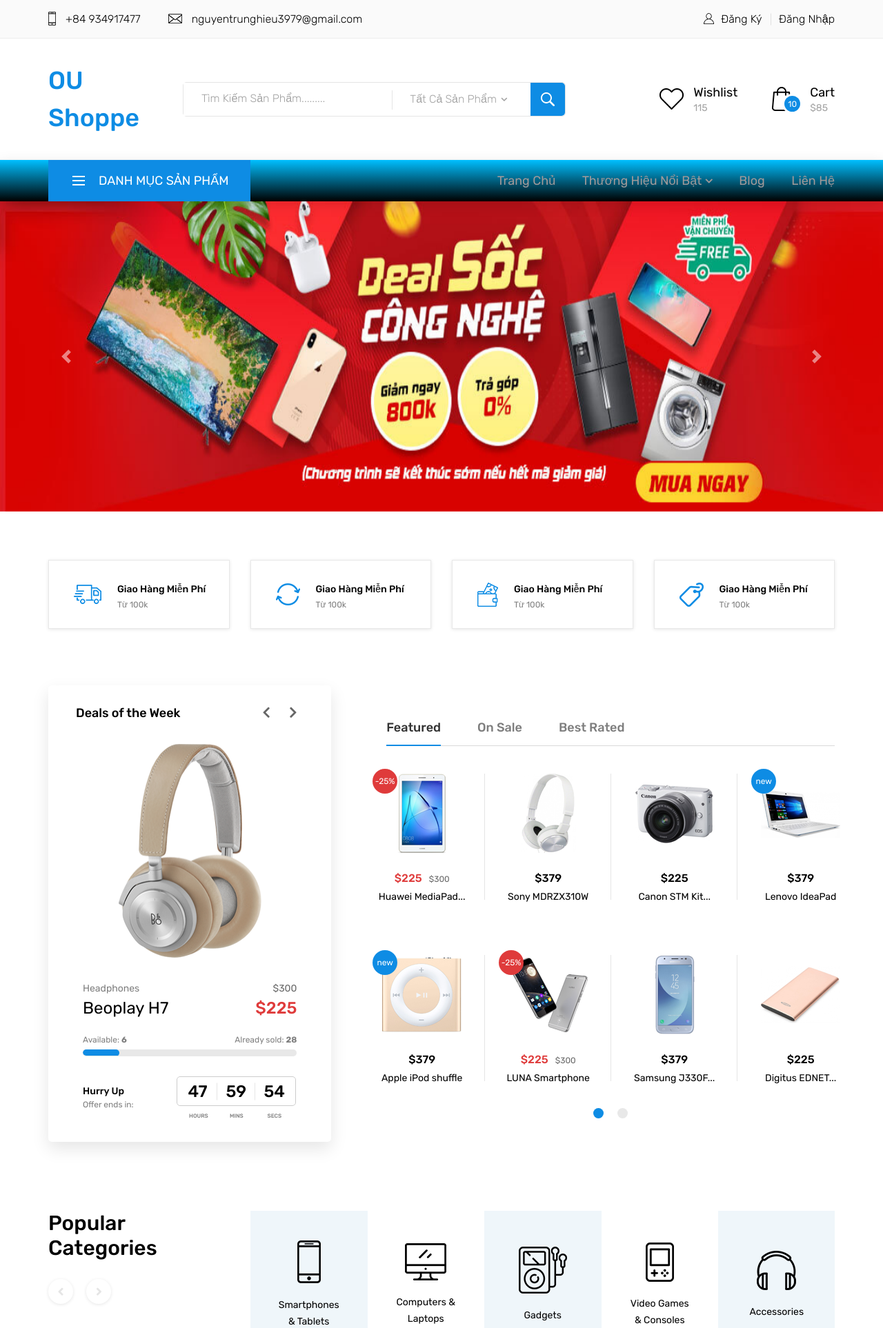
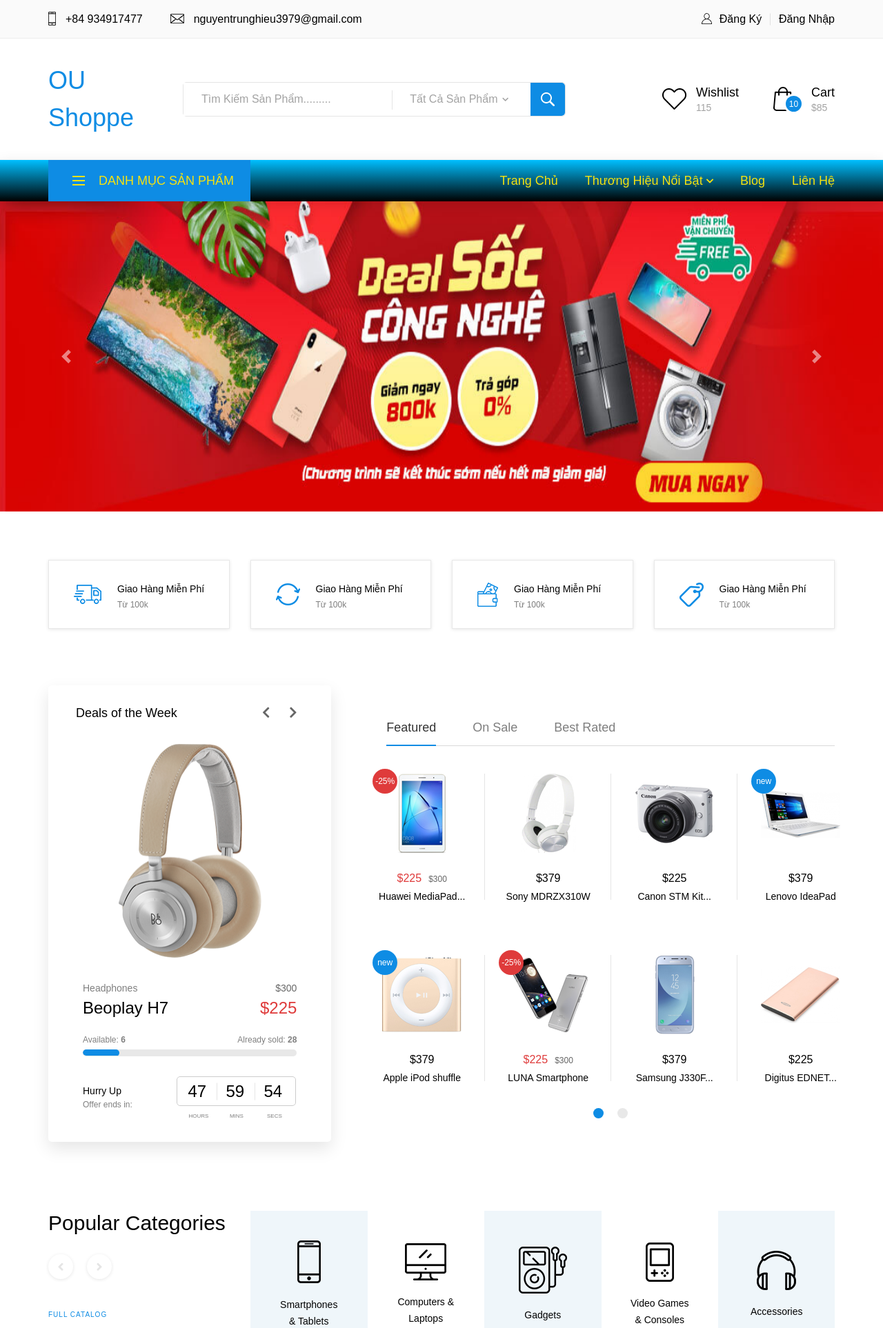
Before and after one commit to TrungHieuIT/Shoppingsite1, a Django app: page / in a window 1280 px wide. Shown: the top 1926 px of the page at 69% size. Run offline with Django 3.2, Linux system fonts and the light colour scheme; some libraries are stand-ins or nearby versions.

Commit message:
update category VS3

```diff
--- a/static/homepage/styles/main_styles.css
+++ b/static/homepage/styles/main_styles.css
@@ -344,15 +344,18 @@
 }
 .standard_dropdown li
 {
+
 	display: inline-block;
 	position: relative;
 	height: 56px;
+
 }
 .standard_dropdown li li
 {
 	display: block;
 	width: 100%;
 }
+
 .standard_dropdown li li a
 {
 	display: block;
@@ -386,7 +389,8 @@
 }
 .standard_dropdown li a:hover
 {
-	color: #0e8ce4;
+	color: #e40e20;
+
 }
 .standard_dropdown li a i
 {
@@ -419,14 +423,26 @@
 .standard_dropdown li:hover > ul
 {
 	top: 100%;
+	width: 200px;
+	text-align: center;
 	visibility: visible;
 	opacity: 1;
 }
+.standard_dropdown li a:hover > ul
+{
+	color: #db5246;
+	background: #606264;
+}
+.standard_dropdown li a:hover > ul > li{
+	color: #db5246;
+	background: #606264;
+}
 .standard_dropdown ul ul
 {
 	left: 100%;
 	top: 0 !important;
 }
+
 .top_bar_user
 {
 	display: inline-block;
@@ -882,7 +898,7 @@
 	left: 0;
 	width: 100%;
 	height: 2px;
-	background: #FFFFFF;
+	background: #f5e211;
 }
 .cat_burger span:nth-child(2)
 {
@@ -896,7 +912,7 @@
 {
 	font-size: 18px;
 	font-weight: 400;
-	color: #FFFFFF;
+	color: #f5e211;
 	text-transform: uppercase;
 	margin-left: 20px;
 }
@@ -1002,7 +1018,7 @@
 {
 	font-size: 18px;
 	font-weight: 400;
-	color: #a19a9a;
+	color: #f5e211;
 	line-height: 60px;
 }
 .main_nav_dropdown li li
--- a/static/homepage/styles/navar.css
+++ b/static/homepage/styles/navar.css
@@ -1,15 +1,290 @@
+*{
+    font-family: sans-serif;
+}
+
 .page_menu{
     margin-top: -1px;
 }
 .main_nav{
     background: linear-gradient(DeepSkyBlue, Black);
 }
-.cat_menu_container ul {
-    display: none;
-}
-.cat_menu_container ul li:hover{
-    display: block;
-}
 .hassubs ul li{
    background-color: navy;
 }
+.standard_dropdown li
+{
+
+	display: inline-block;
+	position: relative;
+	height: 56px;
+
+}
+.standard_dropdown li li
+{
+	display: block;
+	width: 100%;
+}
+
+.standard_dropdown li li a
+{
+	display: block;
+	width: 100%;
+	border-bottom: solid 1px #f2f2f2;
+	font-size: 16px;
+}
+.standard_dropdown li:last-child a
+{
+	border-bottom: none;
+}
+.standard_dropdown li.hassubs > a i
+{
+	display: inline-block;
+	margin-left: 5px;
+}
+.standard_dropdown li a
+{
+	display: block;
+	position: relative;
+	font-size: 16px;
+	font-weight: 300;
+	color: #000000;
+	line-height: 56px;
+	white-space: nowrap;
+	-webkit-transition: all 200ms ease;
+	-moz-transition: all 200ms ease;
+	-ms-transition: all 200ms ease;
+	-o-transition: all 200ms ease;
+	transition: all 200ms ease;
+}
+.standard_dropdown li a:hover
+{
+	color: #e40e20;
+
+}
+.standard_dropdown li a i
+{
+	display: none;
+	-webkit-transform: translateY(-1px);
+	-moz-transform: translateY(-1px);
+	-ms-transform: translateY(-1px);
+	-o-transform: translateY(-1px);
+	transform: translateY(-1px);
+	font-size: 12px;
+}
+.standard_dropdown li ul
+{
+	display: block;
+	position: absolute;
+	top: 120%;
+	left: 0;
+	width: auto;
+	visibility: hidden;
+	opacity: 0;
+	background: #FFFFFF;
+	box-shadow: 0px 10px 25px rgba(0,0,0,0.1);
+	-webkit-transition: opacity 0.3s ease;
+	-moz-transition: opacity 0.3s ease;
+	-ms-transition: opacity 0.3s ease;
+	-o-transition: opacity 0.3s ease;
+	transition: all 0.3s ease;
+	z-index: 1;
+}
+.standard_dropdown li:hover > ul
+{
+	top: 100%;
+	width: 200px;
+	text-align: center;
+	visibility: visible;
+	opacity: 1;
+}
+.standard_dropdown li a:hover > ul
+{
+	color: #db5246;
+	background: #606264;
+}
+.standard_dropdown li a:hover > ul > li{
+	color: #db5246;
+	background: #606264;
+}
+.standard_dropdown ul ul
+{
+	left: 100%;
+	top: 0 !important;
+}
+.main_nav_dropdown li
+{
+	margin-right: 35px;
+}
+.main_nav_dropdown li:last-child
+{
+	margin-right: 0px;
+}
+.main_nav_dropdown li a
+{
+	font-size: 18px;
+	font-weight: 400;
+	color: #f5e211;
+	line-height: 60px;
+}
+.main_nav_dropdown li li
+{
+	padding-left: 15px;
+	padding-right: 15px;
+	margin-right: 0px;
+}
+
+
+.cat_menu_container
+{
+    width: 293px;
+    text-align: center;
+	height: 100%;
+	background: #0e8ce4;
+	padding-left: 35px;
+	cursor: pointer;
+	z-index: 1;
+}
+
+.cat_menu_title
+{
+	height: 100%;
+}
+.cat_burger
+{
+	width: 18px;
+	height: 14px;
+}
+.cat_burger span
+{
+	display: block;
+	position: absolute;
+	left: 0;
+	width: 100%;
+	height: 2px;
+	background: #f5e211;
+}
+.cat_burger span:nth-child(2)
+{
+	top: 6px;
+}
+.cat_burger span:nth-child(3)
+{
+	top: 12px;
+}
+.cat_menu_text
+{
+	font-size: 18px;
+	font-weight: 400;
+	color: #f5e211;
+	text-transform: uppercase;
+	margin-left: 20px;
+}
+.cat_menu_container ul
+{
+	display: block;
+	position: absolute;
+	top: 100%;
+	left: 0;
+	/*visibility: hidden;
+	opacity: 0;*/
+	min-width: 100%;
+	background: #FFFFFF;
+	box-shadow: 0px 10px 25px rgba(0,0,0,0.1);
+	-webkit-transition: opacity 0.3s ease;
+    -moz-transition: opacity 0.3s ease;
+    -ms-transition: opacity 0.3s ease;
+    -o-transition: opacity 0.3s ease;
+    transition: all 0.3s ease;
+}
+.cat_menu_container > ul
+{
+	padding-top: 0;
+}
+.cat_menu_container:hover .cat_menu
+{
+	visibility: visible;
+	opacity: 1;
+}
+.cat_menu_container ul{
+    display: none;
+}
+.cat_menu_container li:hover{
+    background: linear-gradient(DeepSkyBlue, Black);
+}
+
+.cat_menu_container:hover .cat_menu{
+    display: block;
+}
+.cat_menu_container li a:hover{
+    color: #e40e20;
+}
+.cat_menu li
+{
+	position: relative;
+	width: auto;
+	height: 46px;
+	border-bottom: solid 1px #f2f2f2;
+	padding-left: 35px;
+	padding-right: 30px;
+	white-space: nowrap;
+}
+.danhmuc li:hover .cat_menu{
+    display: block;
+}
+
+
+
+.cat_menu li.hassubs > a i
+{
+	display: block;
+}
+.cat_menu li a
+{
+	display: block;
+	position: relative;
+	font-size: 16px;
+	font-weight: 300;
+	color: #000000;
+	line-height: 46px;
+	-webkit-transition: all 200ms ease;
+	-moz-transition: all 200ms ease;
+	-ms-transition: all 200ms ease;
+	-o-transition: all 200ms ease;
+	transition: all 200ms ease;
+}
+.cat_menu li a:hover
+{
+	color: #0e8ce4;
+}
+.cat_menu li a i
+{
+	display: none;
+	position: absolute;
+	top: 50%;
+	-webkit-transform: translateY(-50%);
+	-moz-transform: translateY(-50%);
+	-ms-transform: translateY(-50%);
+	-o-transform: translateY(-50%);
+	transform: translateY(-50%);
+	right: 0;
+	font-size: 12px;
+}
+.cat_menu li ul
+{
+	display: block;
+	position: absolute;
+	top: 35px;
+	left: 100%;
+	visibility: hidden;
+	opacity: 0;
+	width: 100%;
+	background: #FFFFFF;
+	box-shadow: 0px 10px 25px rgba(0,0,0,0.1);
+}
+.cat_menu li a:hover > ul
+{
+	top: 0;
+	visibility: visible;
+    opacity: 1;
+    display: block;
+}
--- a/templates/homepage/navbar.html
+++ b/templates/homepage/navbar.html
@@ -112,6 +112,7 @@
 									<div class="cat_menu_text">Danh Mục Sản Phẩm</div>
 								</div>
 
+
 								<ul class="cat_menu">
 									<li><a href="#">LapTop<i class="fas fa-chevron-right ml-auto"></i></a></li>
 									<li><a href="#">Máy Ảnh<i class="fas fa-chevron-right"></i></a></li>
@@ -120,6 +121,8 @@
 									<li><a href="#">Trò Chơi<i class="fas fa-chevron-right"></i></a></li>
 									<li><a href="#">Phụ Kiện<i class="fas fa-chevron-right"></i></a></li>
 								</ul>
+
+
 							</div>
 
 							<!-- Main Nav Menu -->
@@ -129,7 +132,8 @@
 									<li><a href="#">Trang Chủ<i class="fas fa-chevron-down"></i></a></li>
 									<li class="hassubs">
 										<a href="#">Thương Hiệu Nổi Bật<i class="fas fa-chevron-down"></i></a>
-										<ul>
+
+										<ul >
 											<li>
 												<a href="#">Apple<i class="fas fa-chevron-down"></i></a>
 												<ul>
@@ -139,9 +143,12 @@
 												</ul>
 											</li>
 											<li><a href="#">SamSung<i class="fas fa-chevron-down"></i></a></li>
+											<li><a href="#">Oppo<i class="fas fa-chevron-down"></i></a></li>
+											<li><a href="#">Xiaomi<i class="fas fa-chevron-down"></i></a></li>
 											<li><a href="#">Sony<i class="fas fa-chevron-down"></i></a></li>
 											<li><a href="#">Canon<i class="fas fa-chevron-down"></i></a></li>
 										</ul>
+
 									</li>
 
 									<li><a href="blog.html">Blog<i class="fas fa-chevron-down"></i></a></li>
```
